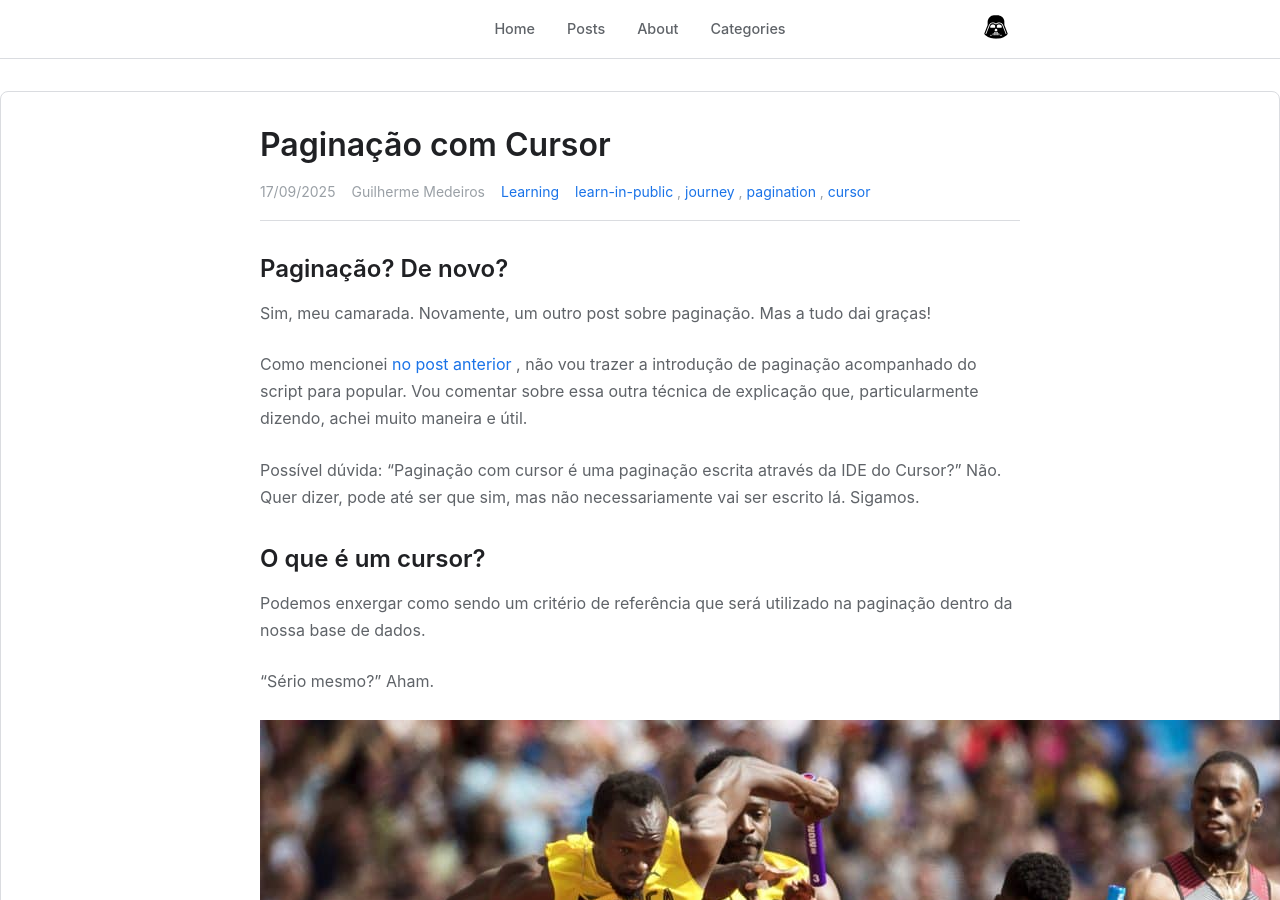
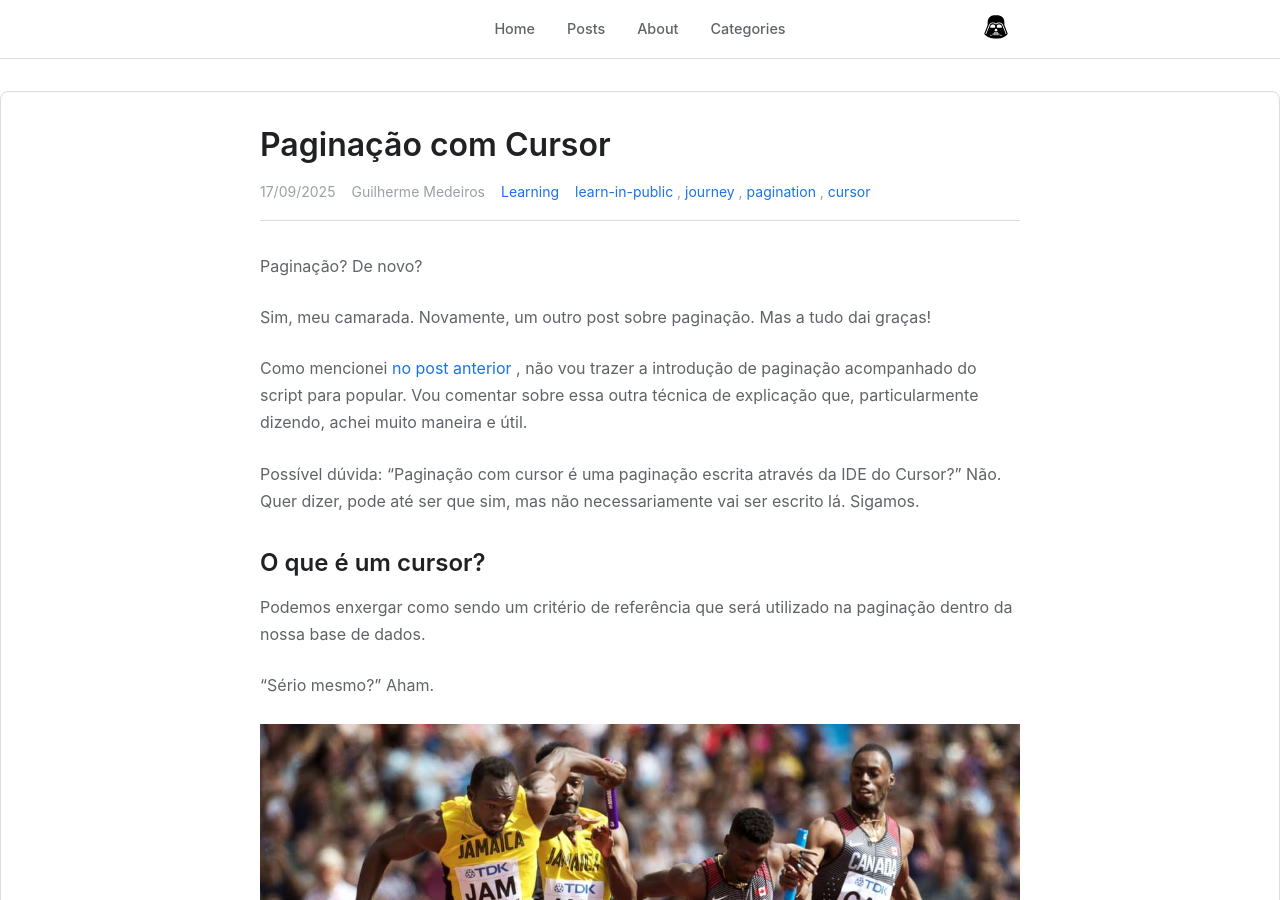
Before and after one commit to GuiMedeirox/guimedeirox.github.io, a Jekyll site: the page built from _posts/2025-17-09-pagination-with-cursor.md, in a window 1280 px wide and 900 px high. Built offline with Jekyll 4.4.1, drawn with Linux system fonts in a browser that asks for light colours.

Commit message:
vault backup: 2025-09-18 01:21:51

```diff
--- a/_posts/2025-17-09-pagination-with-cursor.md
+++ b/_posts/2025-17-09-pagination-with-cursor.md
@@ -11,7 +11,7 @@ tags:
   - cursor
 excerpt: Um post falando um pouco sobre o que é paginação com cursor e trazer alguns exemplos
 ---
-## Paginação? De novo?
+Paginação? De novo?
 
 Sim, meu camarada. Novamente, um outro post sobre paginação. Mas a tudo dai graças!
 
@@ -26,7 +26,8 @@ Podemos enxergar como sendo um critério de referência que será utilizado na p
 
 "Sério mesmo?" Aham.
 
-![resultado da query](/assets/images/bolt.png)
+<img src="/assets/images/bolt.png" alt="Usain Bolt" width="100%" />
+
 
 Leve em consideração a imagem mencionada anteriormente, de uma corrida de revezamento.
 
```
